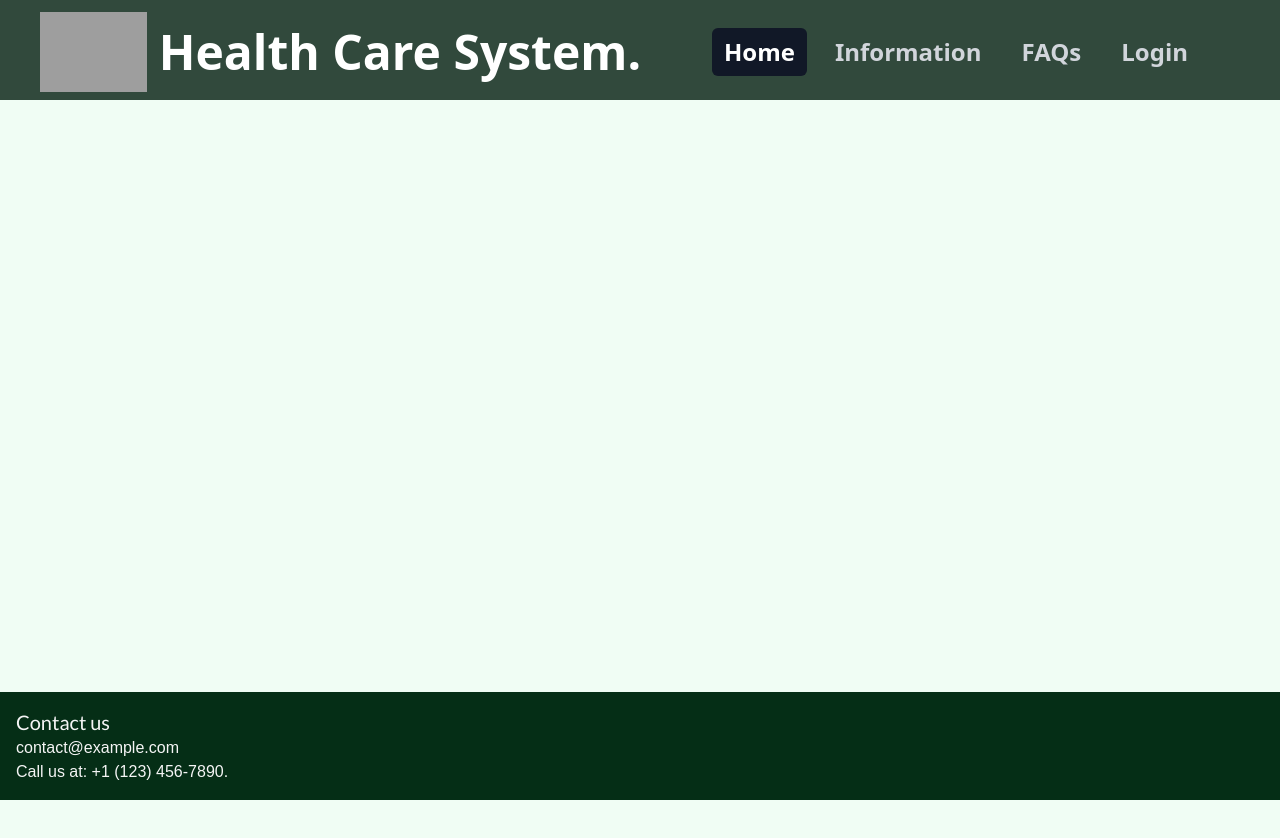
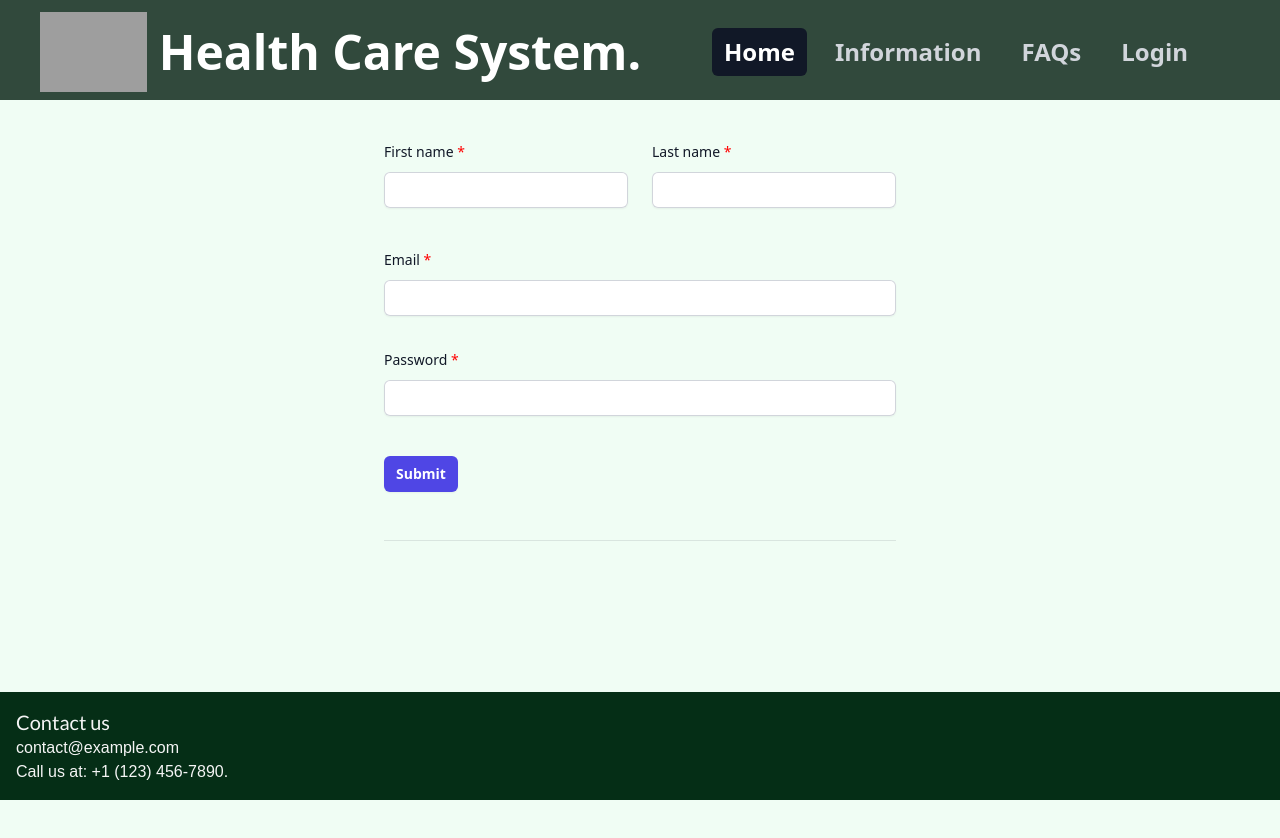
Before and after one commit to shuan-co/Health-Care-System, a React (Create React App) app in the folder client/: page /admin in a window 1280 px wide. Shown: the top 838 px of the page. Built offline with nearby package versions, Linux system fonts and the light colour scheme; no server answers; sample sign-in values are in the browser's storage; grey boxes are pictures that could not be loaded.

Commit message:
asdasdasdasdsa

```diff
--- a/client/src/App.js
+++ b/client/src/App.js
@@ -19,6 +19,9 @@
 import Footer from "./pages/noAuth/components/Footer";
 import Pforms from "./pages/auth/patient/Pforms";
 import Test from "./pages/auth/patient/Test";
+
+
+import AdminDashboard from "./pages/auth/admin/AdminDashboard";
 
 const ProtectedRoute = ({ children, accessLevel }) => {
     const [loading, setLoading] = useState(true);
@@ -73,6 +76,9 @@
         if (userAccess === null) {
             return <Navigate to="/login" replace />;
         }
+        else if (userAccess === "admin") {
+            return <> <Navigate to="/admin" replace /> <AdminDashboard /></>
+        }
         else if (userAccess === "clinic") {
             return <> <Navigate to="/clinic" replace /> <Cdashboard /></>
         } else if (userAccess === "patient") {
@@ -80,6 +86,7 @@
         } else if (userAccess === "locator") {
             return <> <Navigate to="/locator" replace /> <Ldashboard /></>
         }
+
     }
 
     return children;
@@ -95,6 +102,15 @@
                     <Route path="/aboutus" element={<Information />} />
                     <Route path="/questions" element={<QA />} />
                     <Route path="/login" element={<Login />} />
+
+                    <Route
+                        exact path="/admin"
+                        element={
+                            <ProtectedRoute accessLevel="admin">
+                                <AdminDashboard />
+                            </ProtectedRoute>
+                        }
+                    />
 
                     <Route
                         exact path="/clinic"
--- /dev/null
+++ b/client/src/pages/auth/admin/AdminDashboard.jsx
@@ -0,0 +1,115 @@
+import { config } from "../../../firebase/Firebase";
+import RequiredAsterisk from "./components/asterisk";
+
+function AdminDashboard() {
+    const initializeClinic = () => {
+        config.firestore.collection('my-collection').doc().set({
+            name: 'My Document',
+        });
+
+        config.firestore.collection('main-collection').doc().set({
+            name: 'Main Document',
+        });
+
+        config.firestore.collection('main-collection').doc().collection('subcollection-1').doc().set({
+            name: 'Subcollection 1 Document',
+        });
+
+        config.firestore.collection('main-collection').doc().collection('subcollection-2').doc().set({
+            name: 'Subcollection 2 Document',
+        });
+
+        config.firestore.collection('main-collection').doc().collection('subcollection-3').doc().set({
+            name: 'Subcollection 3 Document',
+        });
+    }
+
+    return (
+        <form className="mx-96">
+            {/* TODO: email, password, first name, last name*/}
+            <div className="border-b border-gray-900/10 pb-12">
+
+                <div className="mt-10 grid grid-cols-1 gap-x-6 gap-y-8 sm:grid-cols-6">
+                    <div className="sm:col-span-3">
+                        <label htmlFor="first-name" className="block text-sm font-medium leading-6 text-gray-900">
+                            First name <RequiredAsterisk />
+                        </label>
+                        <div className="mt-2">
+                            <input
+                                type="text"
+                                name="first-name"
+                                id="first-name"
+                                autoComplete="given-name"
+                                className="block w-full rounded-md border-0 py-1.5 text-gray-900 shadow-sm ring-1 ring-inset ring-gray-300 placeholder:text-gray-400 focus:ring-2 focus:ring-inset focus:ring-indigo-600 sm:text-sm sm:leading-6 p-3"
+                                required
+                            />
+                        </div>
+                    </div>
+
+                    <div className="sm:col-span-3">
+                        <label htmlFor="last-name" className="block text-sm font-medium leading-6 text-gray-900">
+                            Last name <RequiredAsterisk />
+                        </label>
+                        <div className="mt-2">
+                            <input
+                                type="text"
+                                name="last-name"
+                                id="last-name"
+                                autoComplete="last-name"
+                                className="block w-full rounded-md border-0 py-1.5 text-gray-900 shadow-sm ring-1 ring-inset ring-gray-300 placeholder:text-gray-400 focus:ring-2 focus:ring-inset focus:ring-indigo-600 sm:text-sm sm:leading-6 p-3"
+                                required
+                            />
+                        </div>
+                    </div>
+
+                </div>
+
+                <div className="mt-10 grid grid-cols-1 gap-x-6 gap-y-8 sm:grid-cols-6">
+                    <div className="sm:col-span-full">
+                        <label htmlFor="email" className="block text-sm font-medium leading-6 text-gray-900">
+                            Email <RequiredAsterisk />
+                        </label>
+                        <div className="mt-2">
+                            <input
+                                type="text"
+                                name="email"
+                                id="email"
+                                autoComplete="email"
+                                className="block w-full rounded-md border-0 py-1.5 text-gray-900 shadow-sm ring-1 ring-inset ring-gray-300 placeholder:text-gray-400 focus:ring-2 focus:ring-inset focus:ring-indigo-600 sm:text-sm sm:leading-6 p-3"
+                                required
+                            />
+                        </div>
+                    </div>
+
+                    <div className="sm:col-span-full">
+                        <label htmlFor="email" className="block text-sm font-medium leading-6 text-gray-900">
+                            Password <RequiredAsterisk />
+                        </label>
+                        <div className="mt-2">
+                            <input
+                                type="text"
+                                name="email"
+                                id="email"
+                                autoComplete="email"
+                                className="block w-full rounded-md border-0 py-1.5 text-gray-900 shadow-sm ring-1 ring-inset ring-gray-300 placeholder:text-gray-400 focus:ring-2 focus:ring-inset focus:ring-indigo-600 sm:text-sm sm:leading-6 p-3"
+                                required
+                            />
+                        </div>
+                    </div>
+                </div>
+
+                <div className="mt-10 grid grid-cols-1 gap-x-6 gap-y-8 sm:grid-cols-6">
+                    <div className="sm:col-span-full">
+                        <button
+                            className="rounded-md bg-indigo-600 px-3 py-2 text-sm font-semibold text-white shadow-sm hover:bg-indigo-500 focus-visible:outline focus-visible:outline-2 focus-visible:outline-offset-2 focus-visible:outline-indigo-600"
+
+                        >
+                            Submit
+                        </button>
+                    </div>
+                </div>
+            </div>
+        </form>)
+}
+
+export default AdminDashboard;
--- /dev/null
+++ b/client/src/pages/auth/admin/components/asterisk.jsx
@@ -0,0 +1,7 @@
+import React from 'react';
+
+const RequiredAsterisk = () => {
+    return <span style={{ color: 'red' }}>*</span>;
+};
+
+export default RequiredAsterisk;
--- a/client/src/pages/noAuth/login/Login.jsx
+++ b/client/src/pages/noAuth/login/Login.jsx
@@ -38,14 +38,18 @@
                     navigate('/patient');
                 } else if (user.accountType === "locator") {
                     navigate('/locator');
+                } else if (user.accountType === "admin") {
+                    navigate('/admin');
                 }
             })
             .catch((error) => {
+                alert("Incorrect Password!");
                 console.log(error);
             })
     }
 
     return (
+        <>
             <div id="loginPage" className="flex justify-center
                                        items-center
                                        h-screen
@@ -103,6 +107,7 @@
                                hover:bg-green-400">Log in</button>
                 </form>
             </div>
+        </>
     );
 }
 export default Login;
```
Lines whose indentation alone changed are shown as unchanged.
